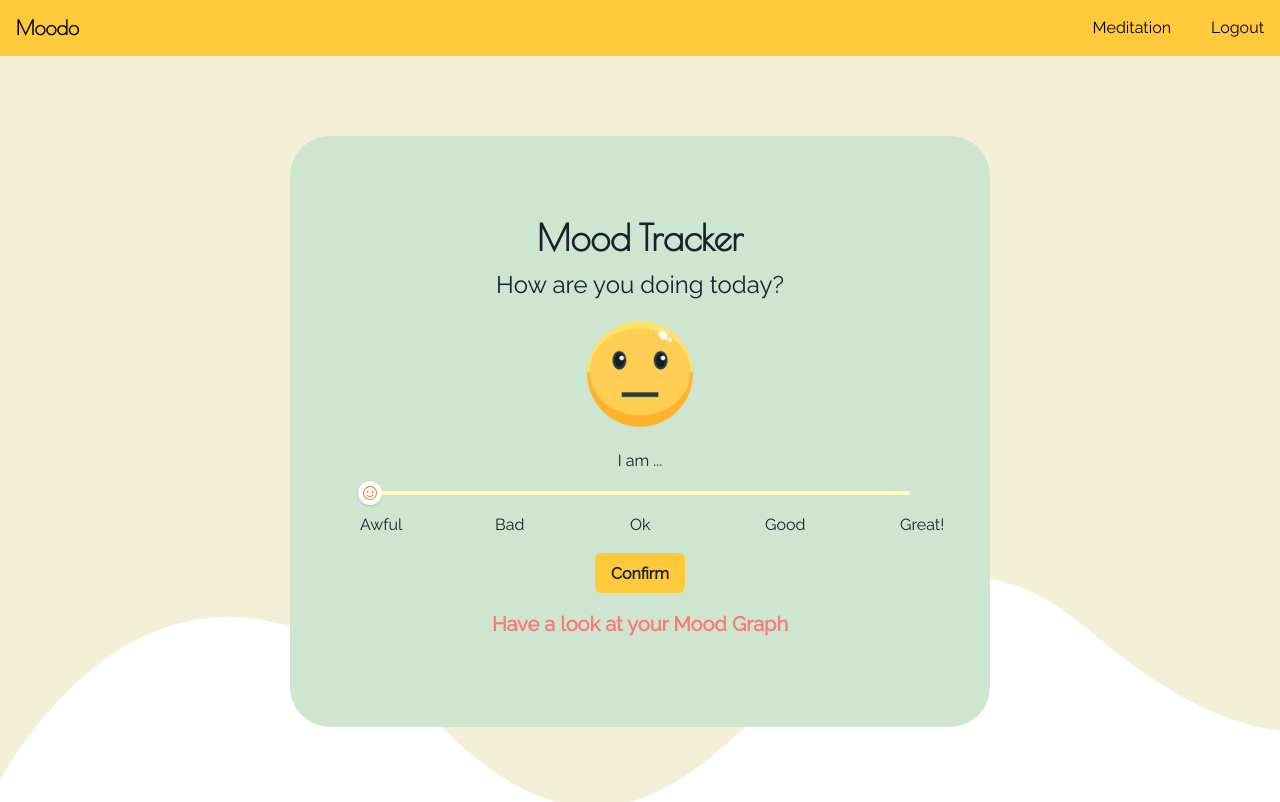
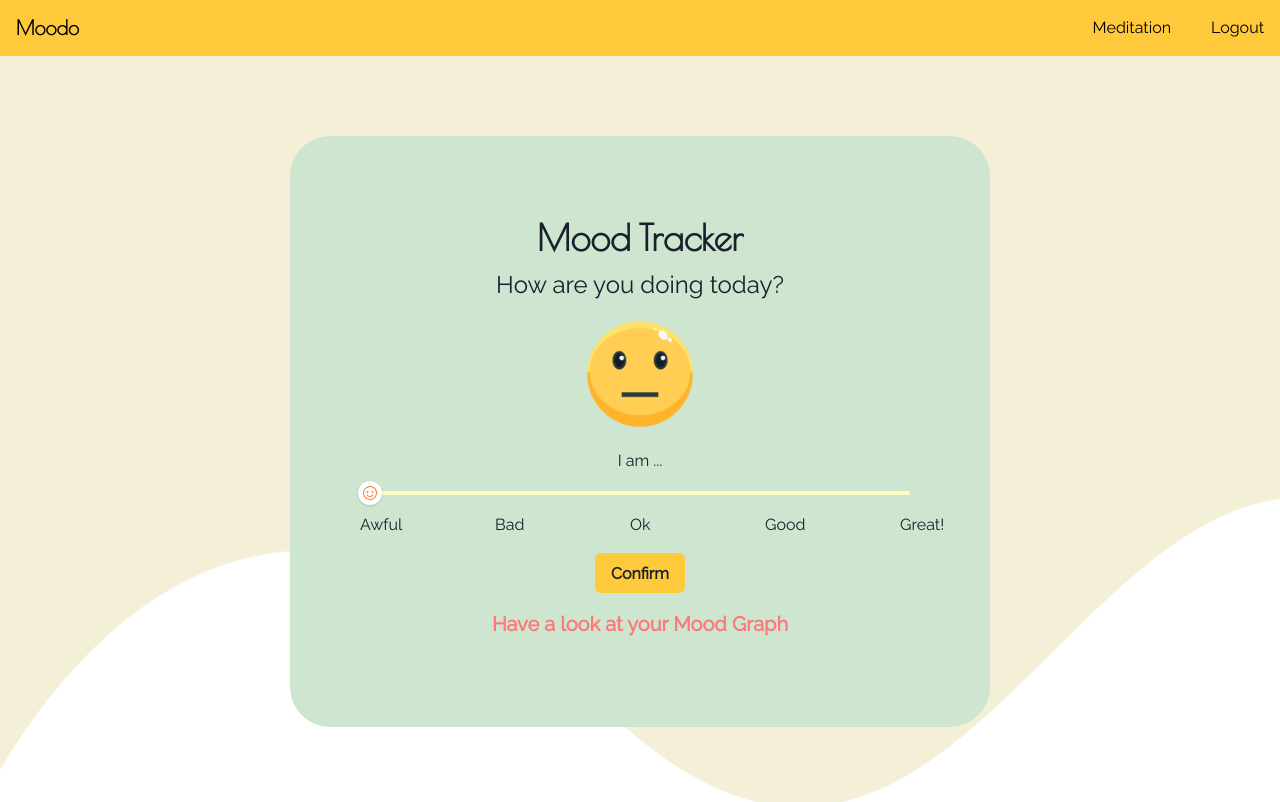
Before and after one commit to ZeroRaven/Moodo, a React (Vite) app in the folder client/: page / in a window 1280 px wide. Shown: the top 802 px of the page. Built offline with nearby package versions, Linux system fonts and the light colour scheme; no server answers; sample sign-in values are in the browser's storage.

Commit message:
tweeks a few css in moodtips and background

```diff
--- a/client/src/components/MoodTips.jsx
+++ b/client/src/components/MoodTips.jsx
@@ -100,7 +100,7 @@ const MoodTips = () => {
         </CardHeader>
         <CardBody>
           {isLoading ? (
-            <Flex align="center" justify="center">
+            <Flex align="center" justify="center" gap={3}>
             <Spinner
               thickness="4px"
               speed="0.65s"
@@ -108,6 +108,7 @@ const MoodTips = () => {
               color="orange.500"
               size="xl"
             />
+            <Text>Sit tight. We are grabbing data for you...</Text>
             </Flex>
           ) : (
             <HStack gap={4}>
--- a/client/src/pages/Home.module.css
+++ b/client/src/pages/Home.module.css
@@ -4,7 +4,7 @@
     bottom: 0;
     left: 0;
     width: 100%;
-    height: 230px;
+    height:310px;
     background: url(../assets/wave.png);
     background-color: #F3F0D7;
     background-size: cover;
```
